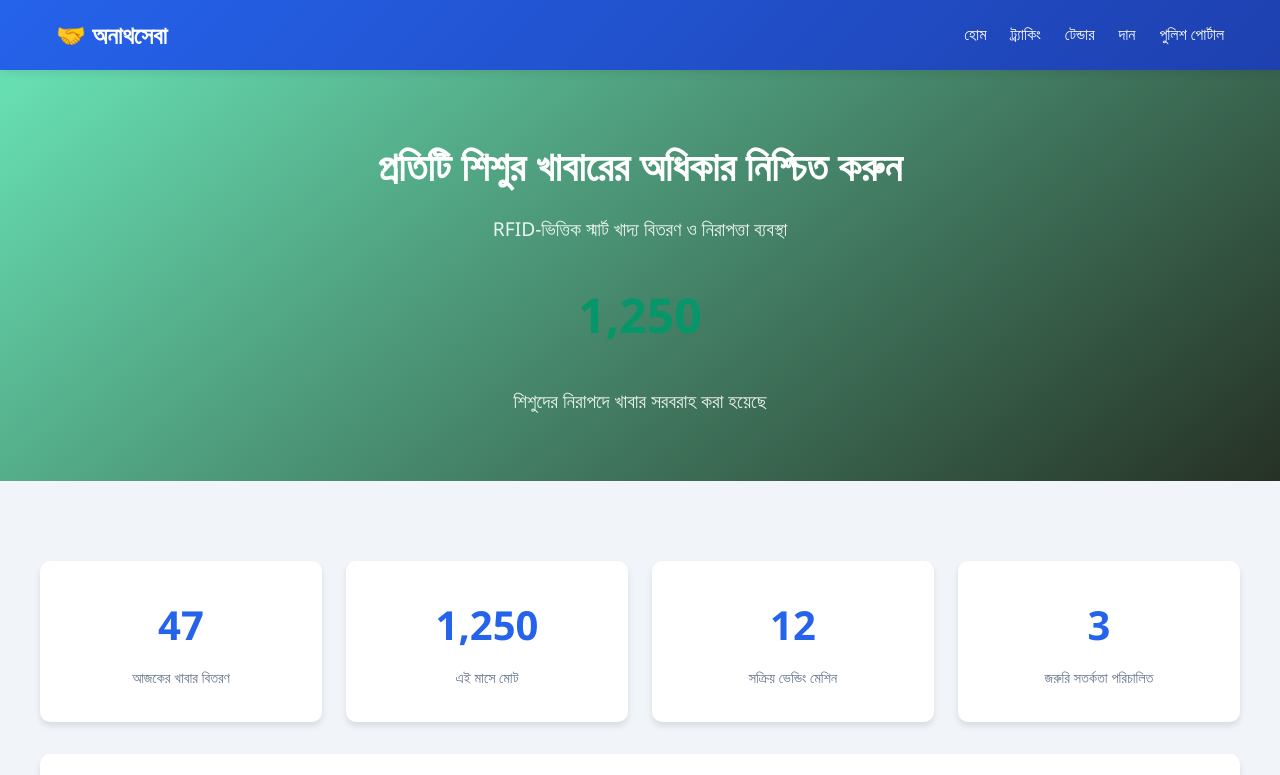
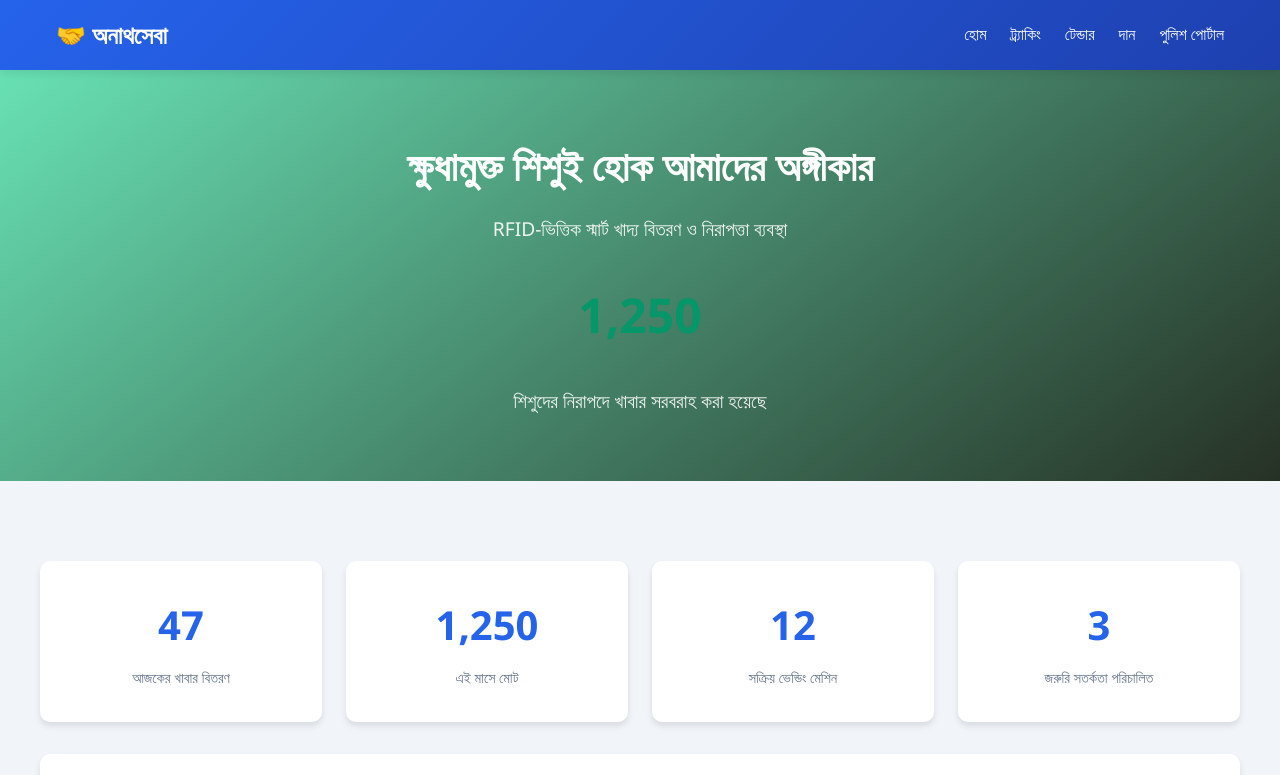
Before and after one commit to Mehedi-Hasan-soft-web-support/onathseba-official-website, a plain HTML site: page index.html in a window 1280 px wide. Shown: the top 775 px of the page. Drawn offline with Linux system fonts and the light colour scheme.

Commit message:
Update index.html

```diff
--- a/index.html
+++ b/index.html
@@ -441,7 +441,7 @@
     <div id="home" class="page-section active">
         <div class="hero">
             <div class="container">
-                <h1>প্রতিটি শিশুর খাবারের অধিকার নিশ্চিত করুন</h1>
+                <h1>ক্ষুধামুক্ত শিশুই হোক আমাদের অঙ্গীকার</h1>
                 <p>RFID-ভিত্তিক স্মার্ট খাদ্য বিতরণ ও নিরাপত্তা ব্যবস্থা</p>
                 <div class="impact-counter" id="impactCounter">1,250</div>
                 <p>শিশুদের নিরাপদে খাবার সরবরাহ করা হয়েছে</p>
```
